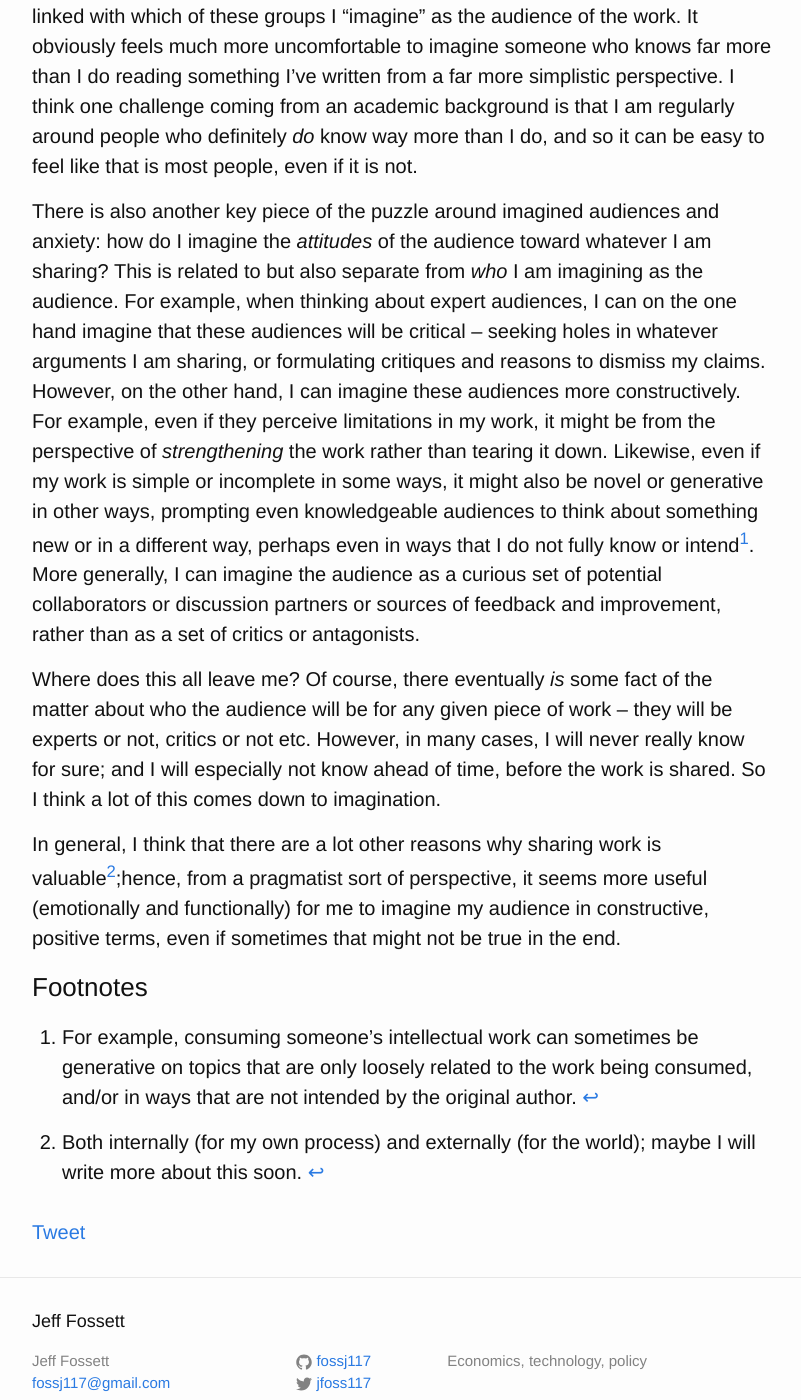
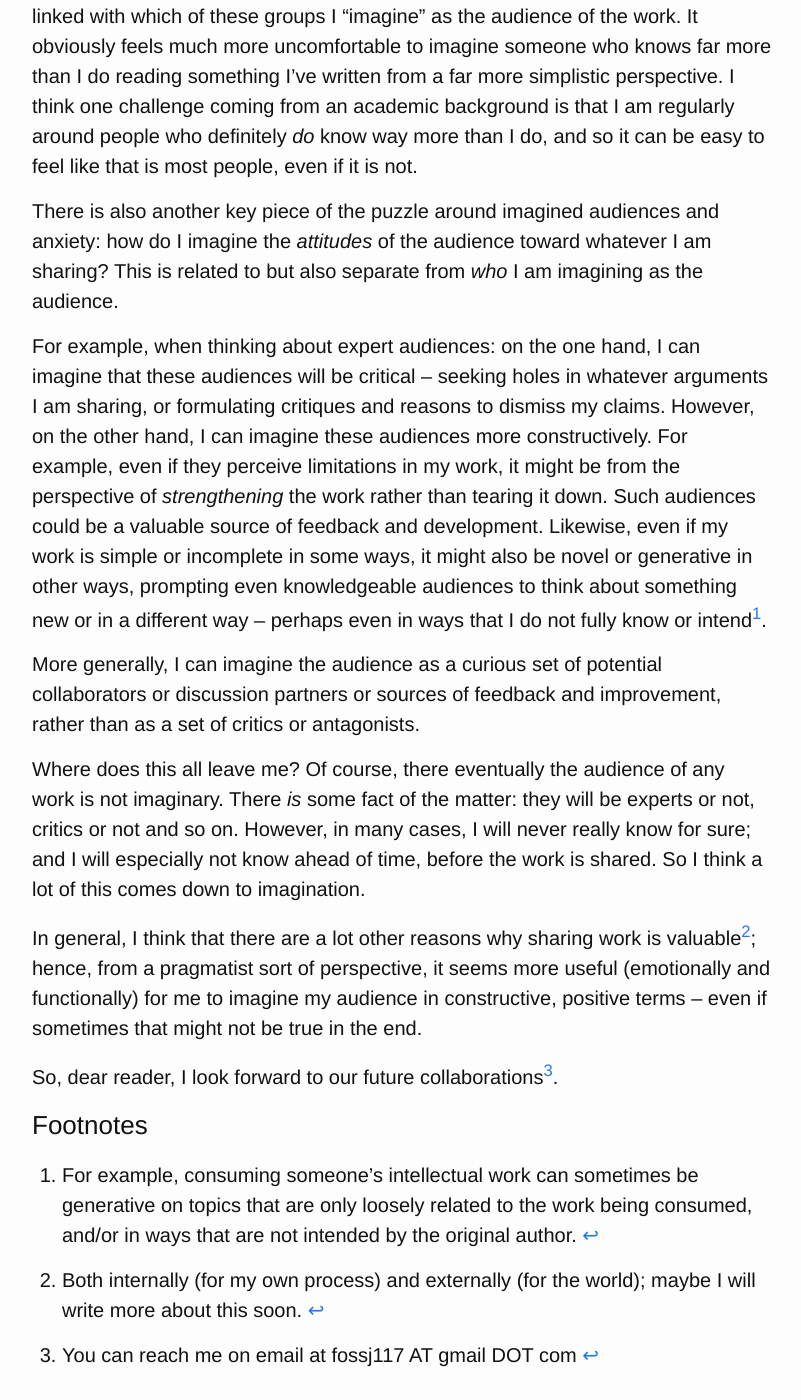
Before and after one commit to Fossj117/fossj117.github.io, a Jekyll site: the page built from _posts/2023-10-19-social-anxiety.md, in a window 1280 px wide and 1400 px high, scrolled down 819 px. Shown: the whole window, without its empty margins (238-1039 px from the left). Built offline with Jekyll 4.4.1, drawn with Linux system fonts in a browser that asks for light colours; a script that is not in the unit is left out; comment, search, counter and statistics services are not loaded.

Commit message:
update anxiety post

```diff
--- a/_posts/2023-10-19-social-anxiety.md
+++ b/_posts/2023-10-19-social-anxiety.md
@@ -15,14 +15,22 @@ At the same time, there will *also* be some (perhaps much larger) group of peopl
 
 Perhaps unsurprisingly, I find that my anxiety around sharing intellectual work is linked with which of these groups I "imagine" as the audience of the work. It obviously feels much more uncomfortable to imagine someone who knows far more than I do reading something I've written from a far more simplistic perspective. I think one challenge coming from an academic background is that I am regularly around people who definitely *do* know way more than I do, and so it can be easy to feel like that is most people, even if it is not.
 
-There is also another key piece of the puzzle around imagined audiences and anxiety: how do I imagine the *attitudes* of the audience toward whatever I am sharing? This is related to but also separate from *who* I am imagining as the audience. For example, when thinking about expert audiences, I can on the one hand imagine that these audiences will be critical -- seeking holes in whatever arguments I am sharing, or formulating critiques and reasons to dismiss my claims. However, on the other hand, I can imagine these audiences more constructively. For example, even if they perceive limitations in my work, it might be from the perspective of *strengthening* the work rather than tearing it down. Likewise, even if my work is simple or incomplete in some ways, it might also be novel or generative in other ways, prompting even knowledgeable audiences to think about something new or in a different way, perhaps even in ways that I do not fully know or intend[^1]. More generally, I can imagine the audience as a curious set of potential collaborators or discussion partners or sources of feedback and improvement, rather than as a set of critics or antagonists.
+There is also another key piece of the puzzle around imagined audiences and anxiety: how do I imagine the *attitudes* of the audience toward whatever I am sharing? This is related to but also separate from *who* I am imagining as the audience.
 
-Where does this all leave me? Of course, there eventually *is* some fact of the matter about who the audience will be for any given piece of work -- they will be experts or not, critics or not etc. However, in many cases, I will never really know for sure; and I will especially not know ahead of time, before the work is shared. So I think a lot of this comes down to imagination.
+For example, when thinking about expert audiences: on the one hand, I can imagine that these audiences will be critical -- seeking holes in whatever arguments I am sharing, or formulating critiques and reasons to dismiss my claims. However, on the other hand, I can imagine these audiences more constructively. For example, even if they perceive limitations in my work, it might be from the perspective of *strengthening* the work rather than tearing it down. Such audiences could be a valuable source of feedback and development. Likewise, even if my work is simple or incomplete in some ways, it might also be novel or generative in other ways, prompting even knowledgeable audiences to think about something new or in a different way -- perhaps even in ways that I do not fully know or intend[^1].
 
-In general, I think that there are a lot other reasons why sharing work is valuable[^2];hence, from a pragmatist sort of perspective, it seems more useful (emotionally and functionally) for me to imagine my audience in constructive, positive terms, even if sometimes that might not be true in the end.
+More generally, I can imagine the audience as a curious set of potential collaborators or discussion partners or sources of feedback and improvement, rather than as a set of critics or antagonists.
+
+Where does this all leave me? Of course, there eventually the audience of any work is not imaginary. There *is* some fact of the matter: they will be experts or not, critics or not and so on. However, in many cases, I will never really know for sure; and I will especially not know ahead of time, before the work is shared. So I think a lot of this comes down to imagination.
+
+In general, I think that there are a lot other reasons why sharing work is valuable[^2]; hence, from a pragmatist sort of perspective, it seems more useful (emotionally and functionally) for me to imagine my audience in constructive, positive terms -- even if sometimes that might not be true in the end.
+
+So, dear reader, I look forward to our future collaborations[^3].
 
 ## Footnotes
 
 [^1]: For example, consuming someone's intellectual work can sometimes be generative on topics that are only loosely related to the work being consumed, and/or in ways that are not intended by the original author.
 
 [^2]: Both internally (for my own process) and externally (for the world); maybe I will write more about this soon.
+
+[^3]: You can reach me on email at fossj117 AT gmail DOT com
```
